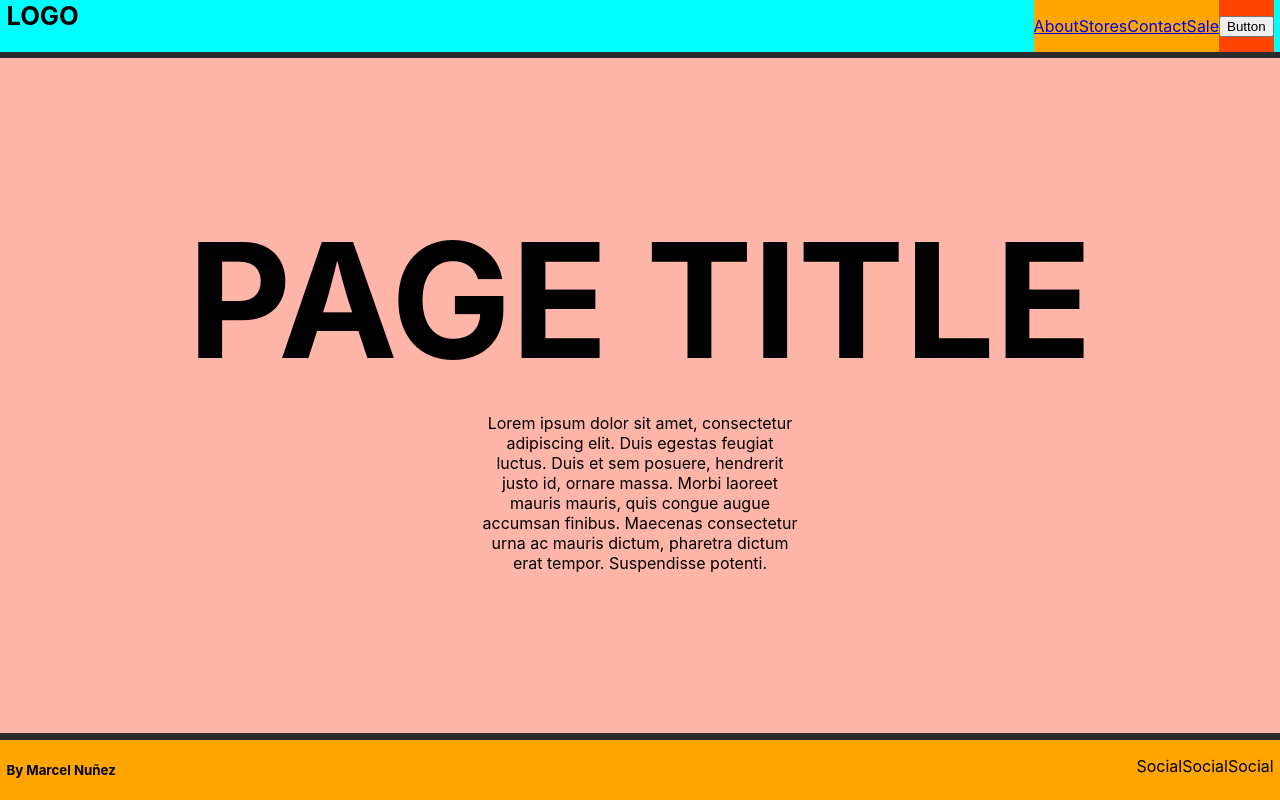
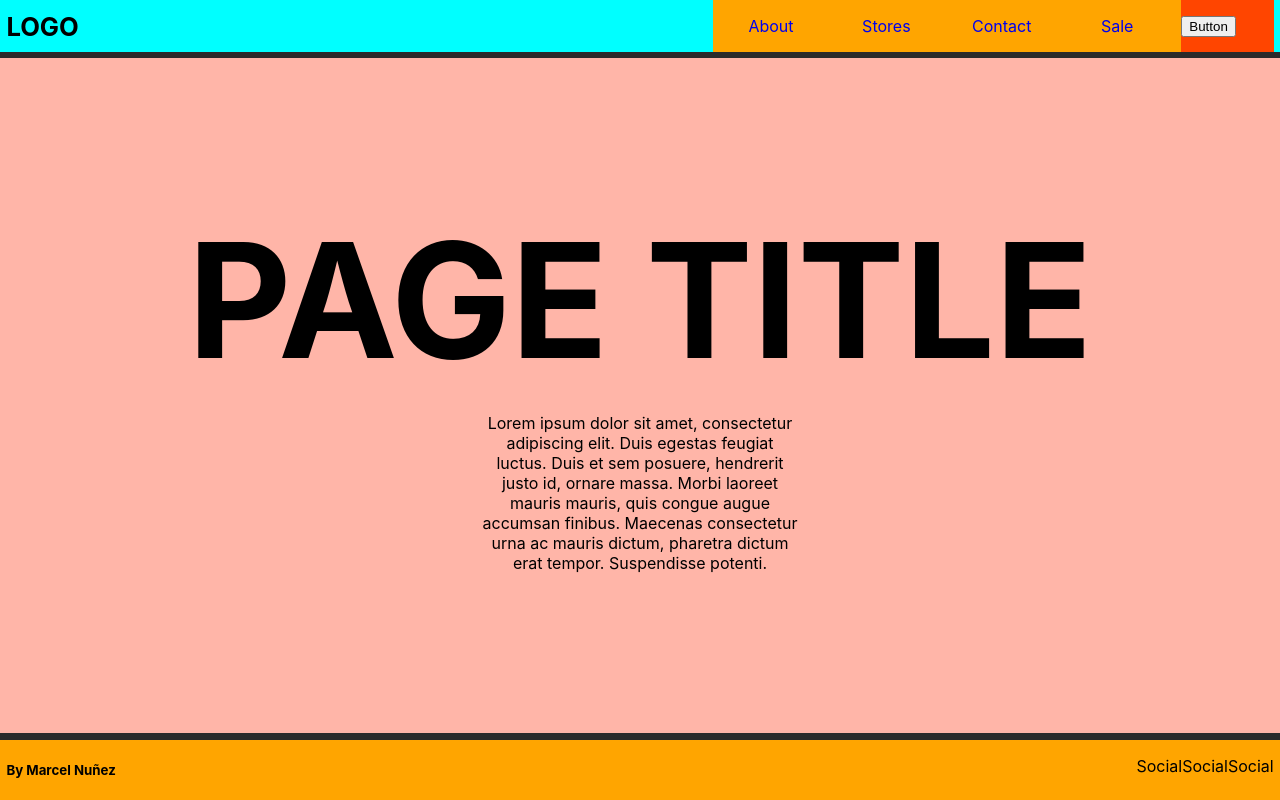
Before and after one commit to MarcelNDG/Simple-template, a React (Create React App) app: page / in a window 1280 px wide. Built offline with nearby package versions, Linux system fonts and the light colour scheme.

Commit message:
Drip grid navbar template done

```diff
--- a/src/App.css
+++ b/src/App.css
@@ -23,9 +23,12 @@ background-color: #2b2b2b;
 
 
 header{
-  display: flex;
+ display: grid;
+ grid-template-columns: 1fr 0.8fr;
+ grid-gap: 0.4rem;
   justify-content: space-between;
   background-color: aqua;
+  align-items: center;
   padding: 0 0.4rem;
 
   grid-area: header;
@@ -43,8 +46,10 @@ footer{
 
 /* --- HEADER styling --- */
 .headerWrap{
-  display: flex;
-  flex-direction: row;
+  display: grid;
+ grid-template-columns: 1fr 0.2fr;
+ grid-gap: 0.4rem;
+  justify-content: space-between;
   background-color: orange;
 }
 
@@ -55,10 +60,12 @@ footer{
 }
 
 .headerBtnList{
+  text-align: center;
   padding: 0;
 }
 
 .headerBtn{
+  text-decoration: none;
   list-style: none;
 }
 
@@ -144,9 +151,17 @@ main p {
 
 /* --- Media --- */
 @media(min-width: 720px){
-  .headerBtnList, .headerOptionsWrap{
+  .headerOptionsWrap{
     display: flex;
   }
+
+  .headerBtnList{
+    display: grid;
+    grid-template-columns: 1fr 1fr 1fr 1fr;
+    justify-content: space-evenly;
+  }
+
+
 
   .mobileBtnWrap{
     display: none;
```
Also changed, not shown: src/components/MobileBtnWrap.js (added, +11 -0 lines).
